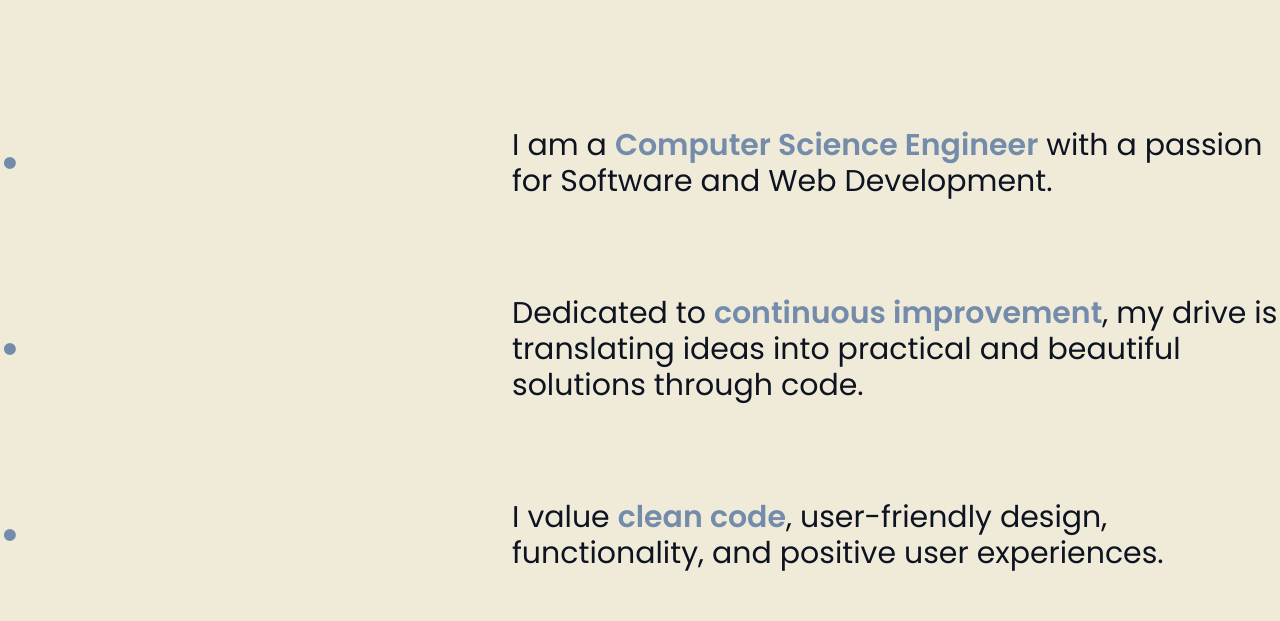
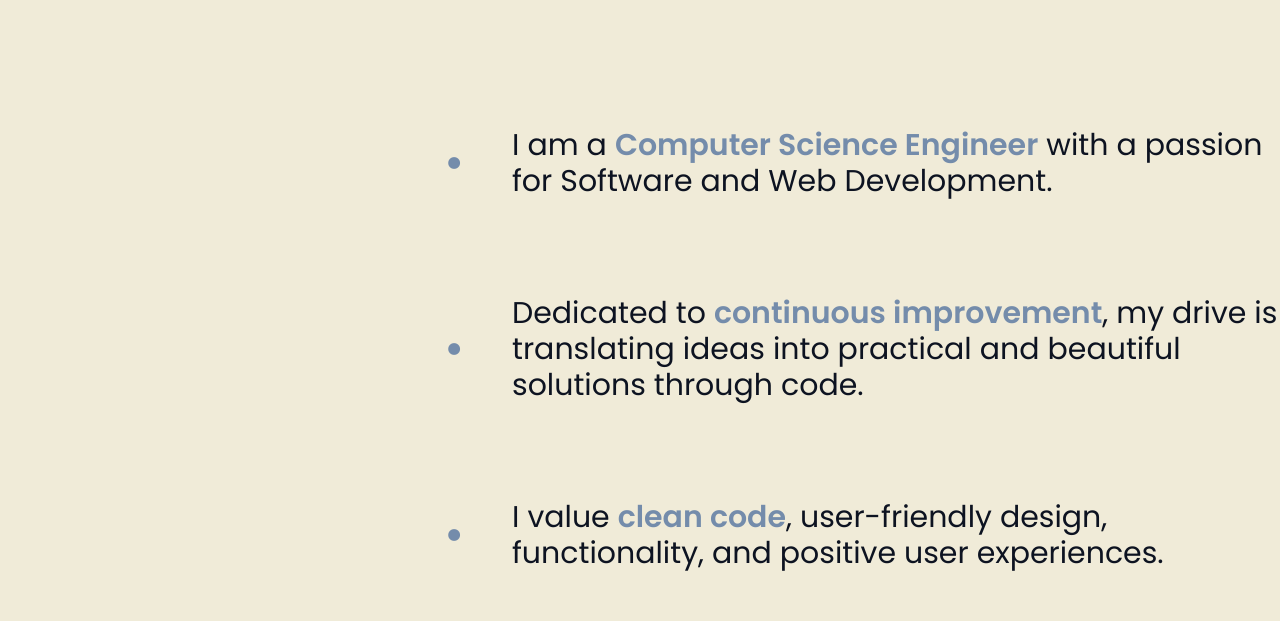
Before and after one commit to BrokenRoto/brokenroto.github.io, a Next.js app: page / in a window 1280 px wide. Shown: the part 1000-1621 px from the top of the page. Built offline with nearby package versions, Linux system fonts and the light colour scheme.

Commit message:
About section has bullet points nearer

```diff
--- a/src/app/page.tsx
+++ b/src/app/page.tsx
@@ -60,9 +60,9 @@ const HomePage = () => {
             Let me introduce myself.
           </h3>
           <div className="text-3xl text-left space-y-24 my-48">
-            <div className="flex justify-between items-center">
-              <span className="text-primary-light text-[3rem]">&#8226;</span>
-              <p className="ml-auto max-w-3xl">
+            <div className="flex justify-end items-center">
+              <span className="text-primary-light text-[3rem] pr-12">&#8226;</span>
+              <p className="max-w-3xl">
                 I am a{" "}
                 <span className="text-primary-light font-semibold">
                   Computer Science Engineer
@@ -70,9 +70,9 @@ const HomePage = () => {
                 with a passion for Software and Web Development.
               </p>
             </div>
-            <div className="flex justify-between items-center">
-              <span className="text-primary-light text-[3rem]">&#8226;</span>
-              <p className="ml-auto max-w-3xl">
+            <div className="flex justify-end items-center">
+              <span className="text-primary-light text-[3rem] pr-12">&#8226;</span>
+              <p className="max-w-3xl">
                 Dedicated to{" "}
                 <span className="text-primary-light font-semibold">
                   continuous improvement
@@ -82,9 +82,9 @@ const HomePage = () => {
               </p>
             </div>
 
-            <div className="flex justify-between items-center">
-              <span className="text-primary-light text-[3rem]">&#8226;</span>
-              <p className="ml-auto max-w-3xl">
+            <div className="flex justify-end items-center">
+              <span className="text-primary-light text-[3rem] pr-12">&#8226;</span>
+              <p className="max-w-3xl">
                 I value{" "}
                 <span className="text-primary-light font-semibold">
                   clean code
```
